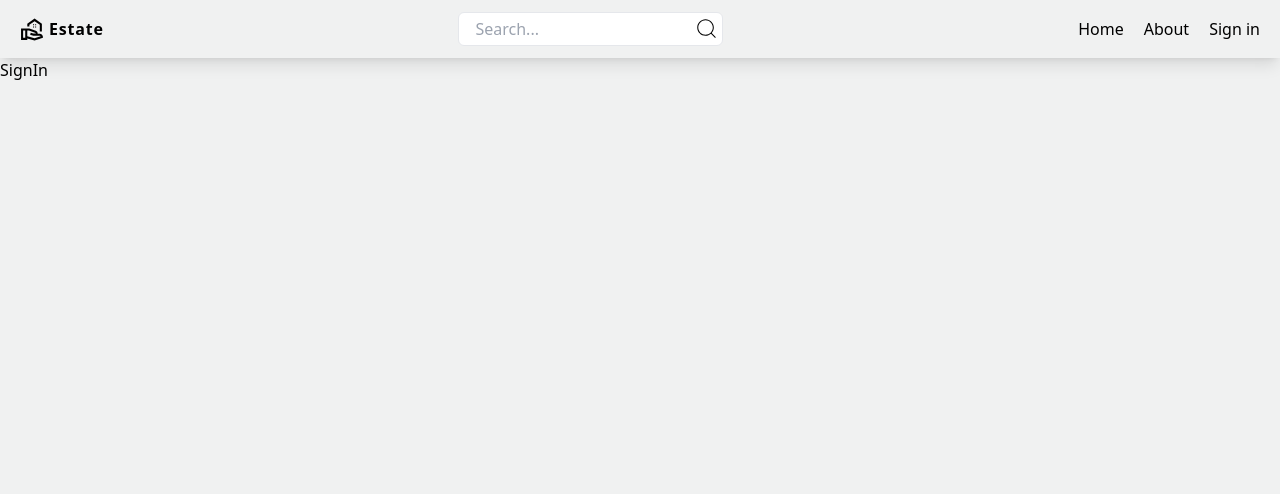
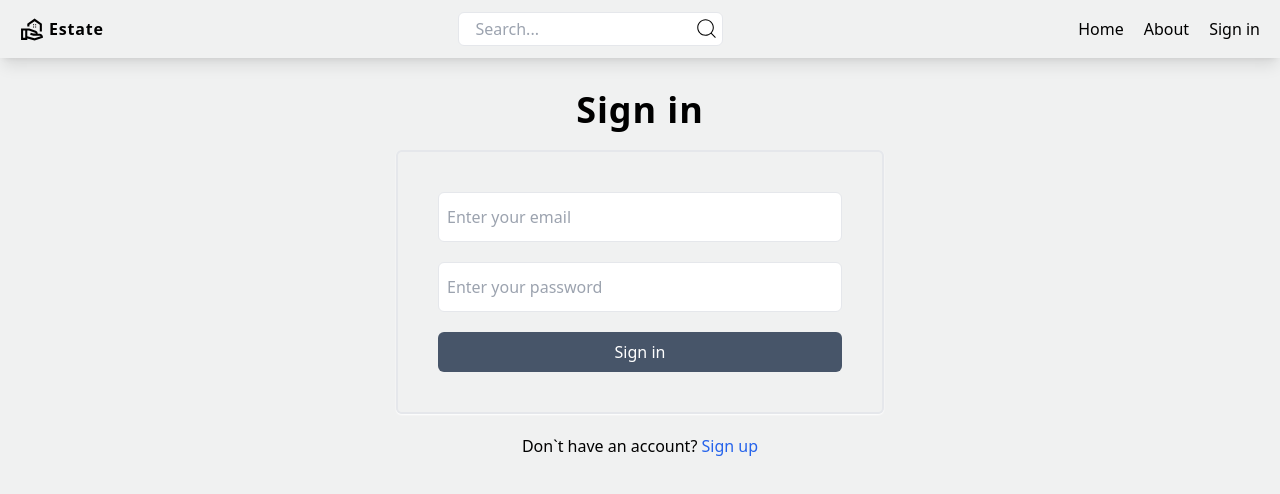
Before and after one commit to alierengunduz/mern-estate, a React (Vite) app in the folder client/: page /sign-in in a window 1280 px wide. Shown: the top 494 px of the page. Built offline with nearby package versions, Linux system fonts and the light colour scheme.

Commit message:
complate sign in page functionality

```diff
--- a/client/src/pages/SignIn.jsx
+++ b/client/src/pages/SignIn.jsx
@@ -1,9 +1,90 @@
+import Input from "../components/ui/Input";
+import Button from "../components/ui/Button";
+import { Link,useNavigate } from "react-router-dom";
+import { useState } from "react";
+const SignIn = () => {
+  const [error, setError] = useState(null);
+  const [loading, setLoading] = useState(false);
+  const [formData, setFormData] = useState({
+    username: "",
+    email: "",
+    password: "",
+  });
+  const navigate = useNavigate();
+  const handleSubmit = async (e) => {
+   try {
+    e.preventDefault();
+    setLoading(true);
+    const res = await fetch("/api/auth/signin", {
+      method: "POST",
+      headers: {
+        "Content-Type": "application/json",
+      },
+      body: JSON.stringify(formData),
+    });
+    if (!res.ok) {
+      const data = await res.json();
+      setLoading(false);
+      setError(data.message || "An error occurred");
+      return;
+    }
+     await res.json();
+    setLoading(false);
+    setError(null);
+    navigate("/");
+   } catch (error) {
+      setLoading(false);
+      setError(error.message);
+   }
+  };
 
-
-const SignIn = () => {
+  const handleChange = (e) => {
+    setFormData({ ...formData, [e.target.name]: e.target.value });
+  };
   return (
-    <div>SignIn</div>
-  )
-}
+    <div className="p-3 max-w-lg  mx-auto">
+      <h1 className="font-bold text-4xl tracking-wide text-center my-5">
+        Sign in
+      </h1>
+      <form
+        onSubmit={handleSubmit}
+        className="flex flex-col gap-y-5 border-2 p-10 w-full rounded-md shadow-sm shadow-white"
+      >
+        <Input
+          text="email"
+          placeholder="Enter your email"
+          name="email"
+          id="email"
+          onChange={handleChange}
+          value={formData.email}
+        />
+        <Input
+          text="password"
+          placeholder="Enter your password"
+          name="password"
+          id="password"
+          onChange={handleChange}
+          value={formData.password}
+        />
+        <Button disabled={loading} type="submit" className="bg-blue-600 text-white py-2">
+          {loading ? "Loading..." : "Sign in"}
+        </Button>
+      </form>
+      <div>
+        <p className="text-center mt-5">
+          Don`t have an account?{" "}
+          <Link to="/sign-up" className="text-blue-600">
+            Sign up
+          </Link>
+        </p>
+      </div>
+      {error && (
+        <div className="bg-red-200 text-red-600 p-3 mt-5 rounded-md text-center">
+          {error}
+        </div>
+      )}
+    </div>
+  );
+};
 
 export default SignIn
```
